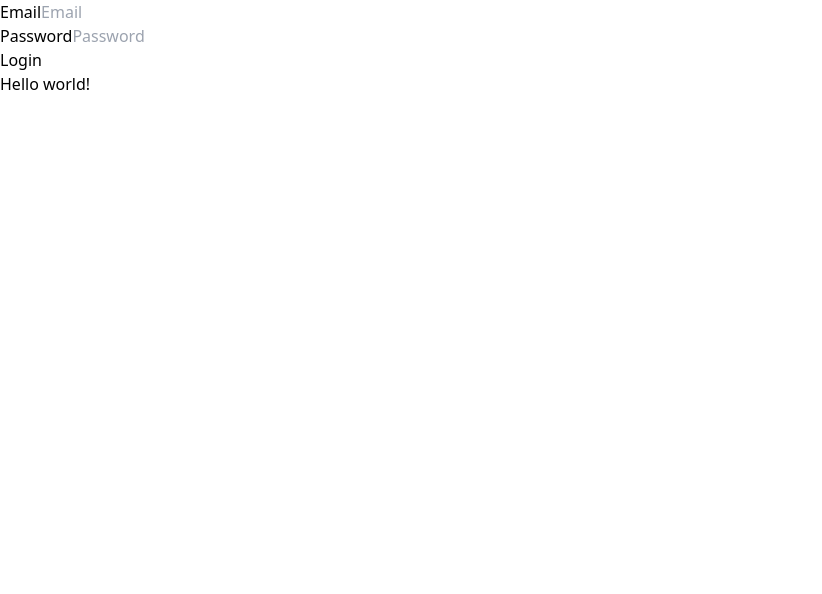
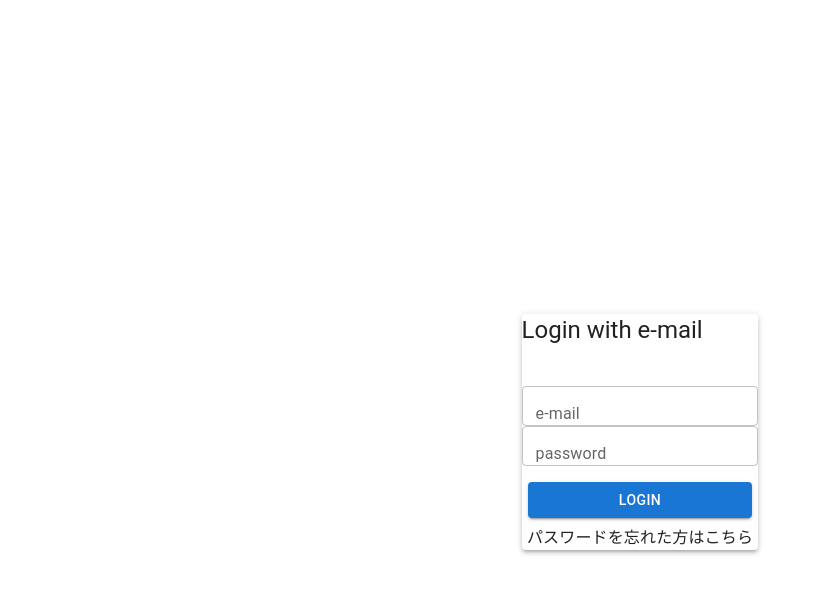
Before and after one commit to hackathon-B/Frontend, a React (Vite) app: page /login in a window 1280 px wide. Shown: the top 594 px of the page, without its empty margins (0-822 px from the left). Built offline with nearby package versions, Linux system fonts and the light colour scheme.

Commit message:
LoginPageをのデザインを整えた

```diff
--- a/index.html
+++ b/index.html
@@ -9,9 +9,6 @@
   </head>
   <body>
     <div id="root"></div>
-    <h1 class="text-3xl font-bold underline">
-      Hello world!
-    </h1>
     <script type="module" src="/src/main.jsx"></script>
   </body>
 </html>
--- a/src/pages/LoginPage.jsx
+++ b/src/pages/LoginPage.jsx
@@ -1,6 +1,8 @@
 import { useState } from 'react';
 import { useCookies } from 'react-cookie';
 import { callApi } from '../common/api.js';
+import { Box, TextField, Button, Typography, Paper } from '@mui/material';
+
 
 function LoginPage() {
     const [email,setEmail] = useState("");
@@ -22,17 +24,53 @@ function LoginPage() {
 
     return (
         <>
-            <div className="flex flex-col">
-                <label　htmlfor="email">Email</label>
-                <input id="email" type="email" placeholder="Email" onChange={e => setEmail(e.target.value)}/>
-            </div>
-            <div className="flex flex-row">
-                <label htmlfor="password">Password</label>
-                <input id="password" type="password" placeholder="Password" onChange={e => setPassword(e.target.value)}/>
-            </div>
-            <div>
-                <button type="submit"　onclick={() => login(email,password)}> Login </button>
-            </div>
+            <Box className="p-4" sx={{ display: 'flex', justifyContent: 'center', alignItems: 'center', minHeight: '100vh' }}>
+                <Paper elevation={3} className="p-8 max-w-md mx-auto" sx={{ marginTop: 8 }}>
+                    <Typography variant="h5" gutterBottom sx={{ paddingBottom: '2rem' }}>
+                        Login with e-mail
+                    </Typography>
+
+                    <Box component="form" className="space-y-4" sx={{ display: 'flex', flexDirection: 'column', alignItems: 'center' }}>
+                        <TextField
+                            id="email"
+                            label="e-mail"
+                            variant="outlined"
+                            type="email"
+                            onChange={e => setEmail(e.target.value)}
+                            fullWidth
+                            required
+                            InputLabelProps={{ required: false }}
+                            sx={{ '& .MuiInputBase-input': { padding: '1ex' }}}
+                        />
+
+                        <TextField
+                            id="password"
+                            label="password"
+                            variant="outlined"
+                            type="password"
+                            onChange={e => setPassword(e.target.value)}
+                            fullWidth
+                            required
+                            InputLabelProps={{ required: false }}
+                            sx={{ '& .MuiInputBase-input': { padding: '1ex' }}}
+
+                        />
+
+                        <Box sx={{ display: 'flex', flexDirection: 'column', alignItems: 'center', gap: 1, marginTop: 2 }}>
+                            <Button variant="contained" color="primary" type="submit" sx={{ width: '16em' }}>
+                                Login
+                            </Button>
+                            <Typography
+                                component="a"
+                                href="#"
+                                className="text-sm text-blue-500 underline hover:text-blue-700"
+                            >
+                                パスワードを忘れた方はこちら
+                            </Typography>
+                        </Box>
+                    </Box>
+                </Paper>
+            </Box>
         </>
     );
 };
```
